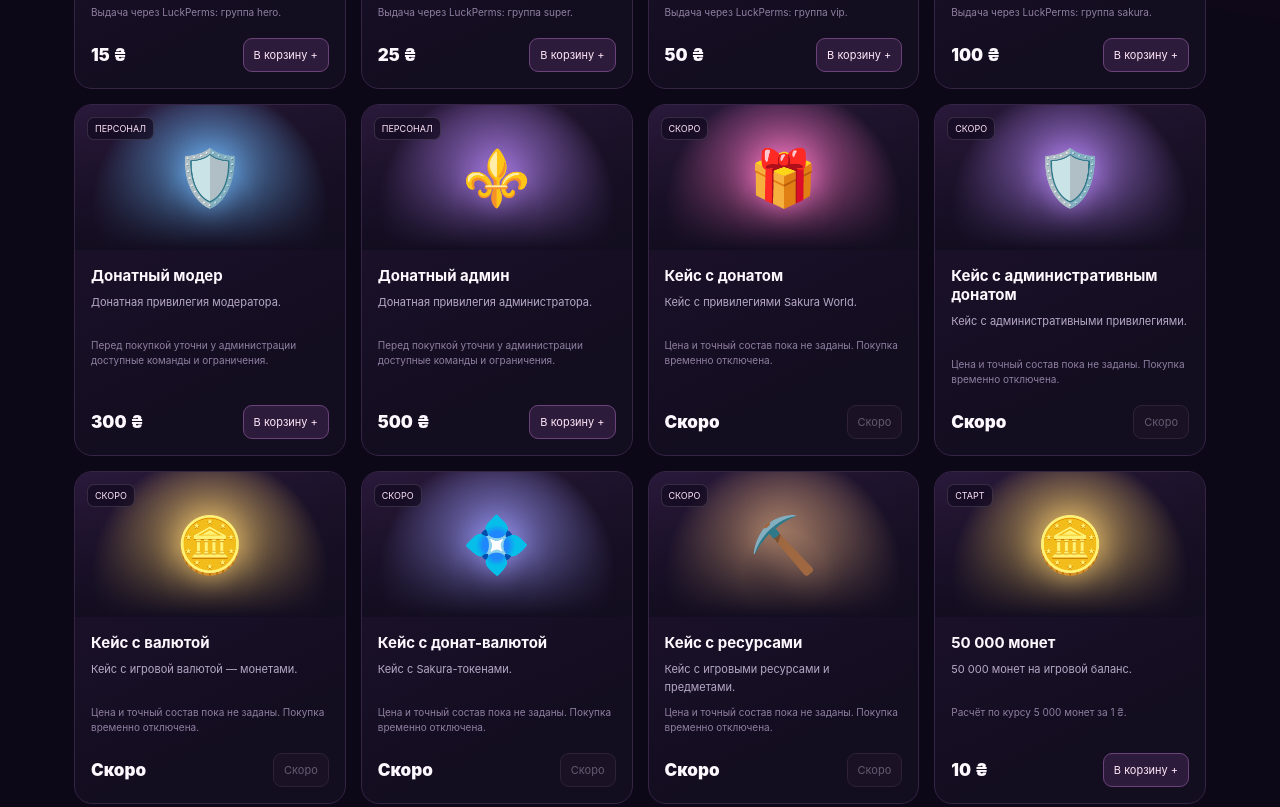
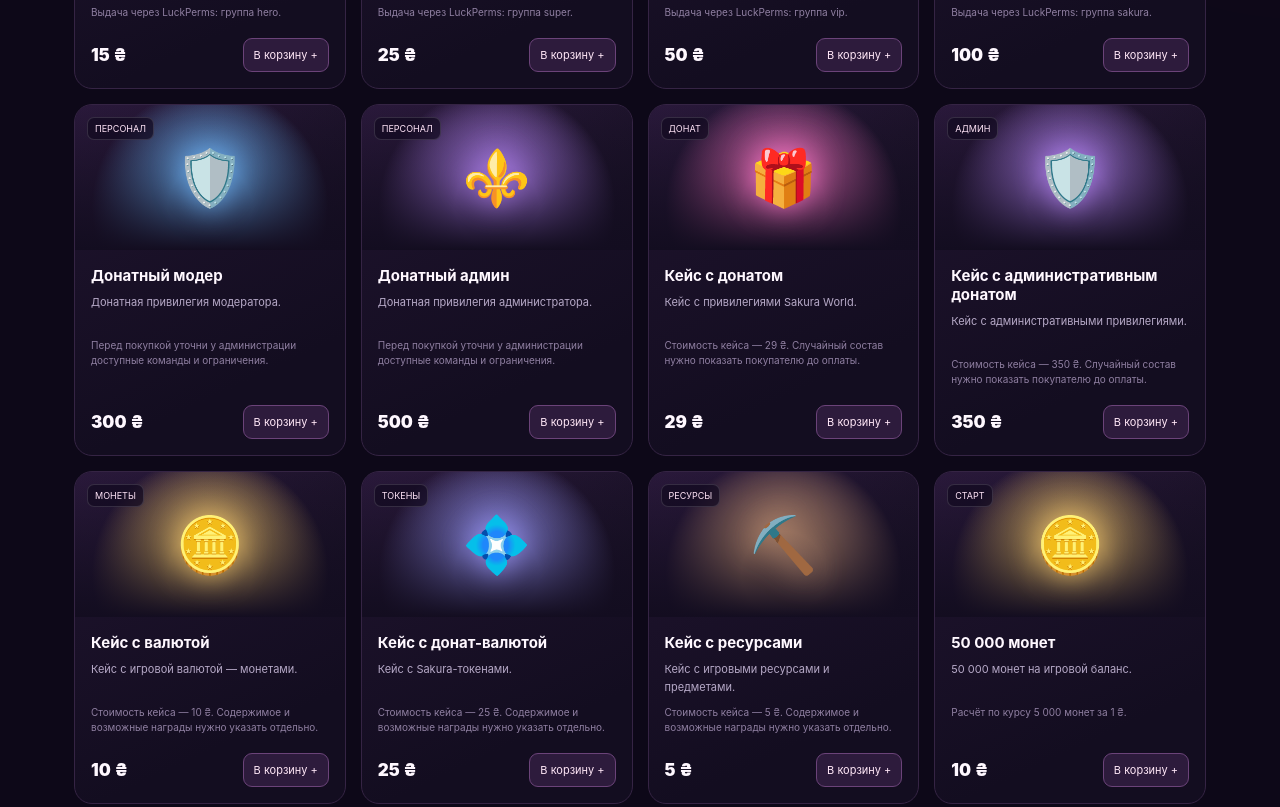
Before and after one commit to daniilratsin-hub/sakura-world, a plain HTML site: page index.html in a window 1280 px wide. Shown: the part 1280-2087 px from the top of the page. Drawn offline with Linux system fonts and the light colour scheme.

Commit message:
Add files via upload

```diff
--- a/index.html
+++ b/index.html
@@ -71,7 +71,7 @@
       <div class="faq-list">
         <details><summary>Когда я получу покупку?</summary><p>Пока магазин работает в демо-режиме. После подключения платёжной системы покупка будет выдаваться только после серверной проверки подтверждённой оплаты.</p></details>
         <details><summary>Как узнать свой ник?</summary><p>Перед оформлением заказа укажи точный Minecraft Java-ник. Не указывай пароль от аккаунта — он магазину не нужен.</p></details>
-        <details><summary>Какие кейсы есть?</summary><p>Планируются кейс с донатом, кейс с административным донатом, кейс с валютой, кейс с Sakura-токенами и кейс с ресурсами. Они временно отключены, пока не будут указаны цены и точное содержимое.</p></details>
+        <details><summary>Какие кейсы есть?</summary><p>В магазине есть кейс с донатом за 29 ₴, кейс с административным донатом за 350 ₴, кейс с валютой за 10 ₴, кейс с донат-валютой за 25 ₴ и кейс с ресурсами за 5 ₴. Перед покупкой обязательно проверьте описание и возможные награды каждого кейса.</p></details>
         <details><summary>Почему оплата пока недоступна?</summary><p>Нужно выбрать платёжного провайдера, настроить защищённый backend и проверку уведомлений об оплате. Секретные ключи нельзя размещать в публичном коде сайта.</p></details>
       </div>
     </section>
--- a/products.js
+++ b/products.js
@@ -1,5 +1,4 @@
-// Каталог Sakura World. Цены привилегий и валюты заданы по информации владельца.
-// У кейсов пока нет подтверждённых цен/содержимого — они отображаются как «Скоро» и не продаются.
+// Каталог Sakura World. Цены указаны по информации владельца. Содержимое кейсов можно уточнить отдельно.
 window.SAKURA_PRODUCTS = [
   {id:"hero",name:"HERO",category:"rank",tag:"ПРИВИЛЕГИЯ",emoji:"⚔️",glow:"#f1b35c",price:15,description:"Привилегия Hero для Sakura World.",detail:"Выдача через LuckPerms: группа hero."},
   {id:"super",name:"SUPER",category:"rank",tag:"ПРИВИЛЕГИЯ",emoji:"🔥",glow:"#ff827e",price:25,description:"Привилегия Super для Sakura World.",detail:"Выдача через LuckPerms: группа super."},
@@ -8,11 +7,11 @@ window.SAKURA_PRODUCTS = [
   {id:"dmoder",name:"Донатный модер",category:"rank",tag:"ПЕРСОНАЛ",emoji:"🛡️",glow:"#72baff",price:300,description:"Донатная привилегия модератора.",detail:"Перед покупкой уточни у администрации доступные команды и ограничения."},
   {id:"dadmin",name:"Донатный админ",category:"rank",tag:"ПЕРСОНАЛ",emoji:"⚜️",glow:"#bd8aff",price:500,description:"Донатная привилегия администратора.",detail:"Перед покупкой уточни у администрации доступные команды и ограничения."},
 
-  {id:"case-donat",name:"Кейс с донатом",category:"case",tag:"СКОРО",emoji:"🎁",glow:"#ff78c8",price:null,description:"Кейс с привилегиями Sakura World.",detail:"Цена и точный состав пока не заданы. Покупка временно отключена."},
-  {id:"case-admin",name:"Кейс с административным донатом",category:"case",tag:"СКОРО",emoji:"🛡️",glow:"#bd8aff",price:null,description:"Кейс с административными привилегиями.",detail:"Цена и точный состав пока не заданы. Покупка временно отключена."},
-  {id:"case-coins",name:"Кейс с валютой",category:"case",tag:"СКОРО",emoji:"🪙",glow:"#f6c96d",price:null,description:"Кейс с игровой валютой — монетами.",detail:"Цена и точный состав пока не заданы. Покупка временно отключена."},
-  {id:"case-tokens",name:"Кейс с донат-валютой",category:"case",tag:"СКОРО",emoji:"💠",glow:"#9e9bff",price:null,description:"Кейс с Sakura-токенами.",detail:"Цена и точный состав пока не заданы. Покупка временно отключена."},
-  {id:"case-resources",name:"Кейс с ресурсами",category:"case",tag:"СКОРО",emoji:"⛏️",glow:"#d7a27d",price:null,description:"Кейс с игровыми ресурсами и предметами.",detail:"Цена и точный состав пока не заданы. Покупка временно отключена."},
+  {id:"case-donat",name:"Кейс с донатом",category:"case",tag:"ДОНАТ",emoji:"🎁",glow:"#ff78c8",price:29,description:"Кейс с привилегиями Sakura World.",detail:"Стоимость кейса — 29 ₴. Случайный состав нужно показать покупателю до оплаты."},
+  {id:"case-admin",name:"Кейс с административным донатом",category:"case",tag:"АДМИН",emoji:"🛡️",glow:"#bd8aff",price:350,description:"Кейс с административными привилегиями.",detail:"Стоимость кейса — 350 ₴. Случайный состав нужно показать покупателю до оплаты."},
+  {id:"case-coins",name:"Кейс с валютой",category:"case",tag:"МОНЕТЫ",emoji:"🪙",glow:"#f6c96d",price:10,description:"Кейс с игровой валютой — монетами.",detail:"Стоимость кейса — 10 ₴. Содержимое и возможные награды нужно указать отдельно."},
+  {id:"case-tokens",name:"Кейс с донат-валютой",category:"case",tag:"ТОКЕНЫ",emoji:"💠",glow:"#9e9bff",price:25,description:"Кейс с Sakura-токенами.",detail:"Стоимость кейса — 25 ₴. Содержимое и возможные награды нужно указать отдельно."},
+  {id:"case-resources",name:"Кейс с ресурсами",category:"case",tag:"РЕСУРСЫ",emoji:"⛏️",glow:"#d7a27d",price:5,description:"Кейс с игровыми ресурсами и предметами.",detail:"Стоимость кейса — 5 ₴. Содержимое и возможные награды нужно указать отдельно."},
 
   {id:"coins-50k",name:"50 000 монет",category:"coins",tag:"СТАРТ",emoji:"🪙",glow:"#f6c96d",price:10,description:"50 000 монет на игровой баланс.",detail:"Расчёт по курсу 5 000 монет за 1 ₴."},
   {id:"coins-250k",name:"250 000 монет",category:"coins",tag:"ПОПУЛЯРНОЕ",emoji:"💰",glow:"#e9b957",price:50,description:"250 000 монет на игровой баланс.",detail:"Расчёт по курсу 5 000 монет за 1 ₴."},
```
Also changed, not shown: README.md.
